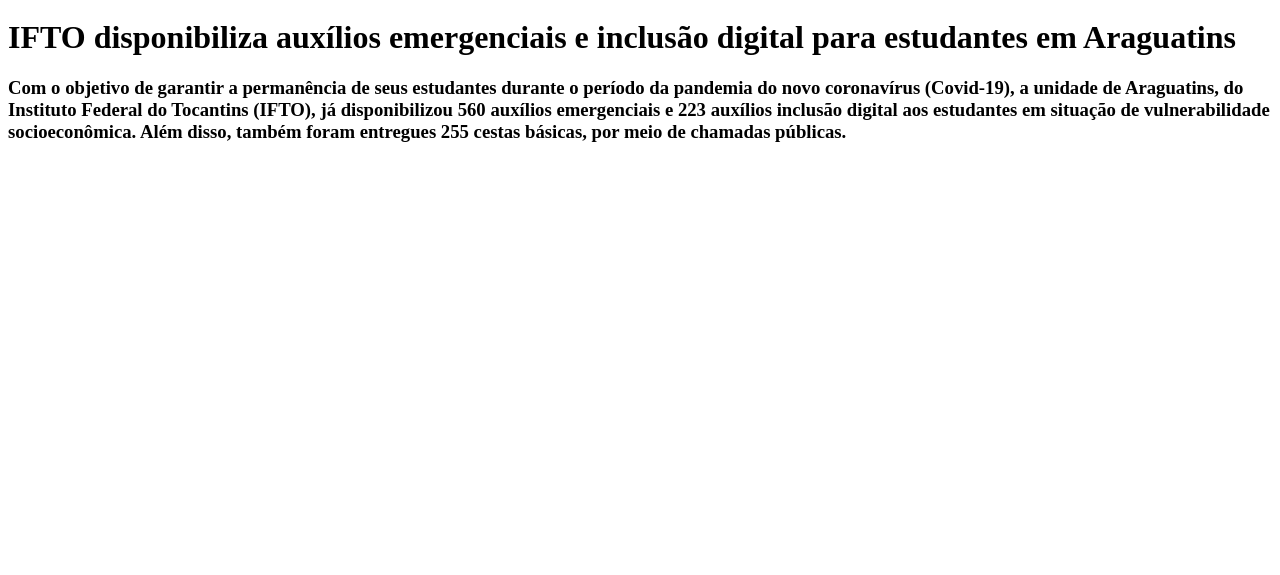
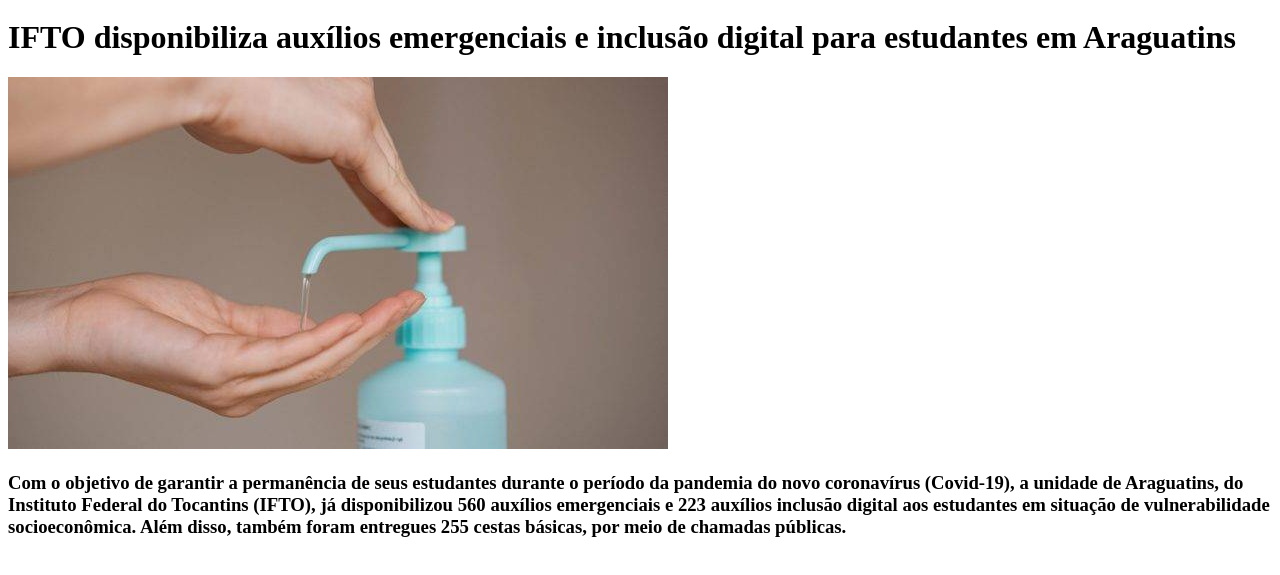
Before and after one commit to Geovanes1/Pweb, a plain HTML site: page index.html in a window 1280 px wide. Shown: the part 61-636 px from the top of the page. Drawn offline with Linux system fonts and the light colour scheme.

Commit message:
adicionado img

```diff
--- a/index.html
+++ b/index.html
@@ -8,6 +8,7 @@
    <h1>Ola mundo</h1>
 
 <h1>IFTO disponibiliza auxílios emergenciais e inclusão digital para estudantes em Araguatins</h1>
+<img src="img\gel.jpg">
 
 <h3>Com o objetivo de garantir a permanência de seus estudantes durante o período da pandemia do novo coronavírus (Covid-19), a unidade de Araguatins, do Instituto Federal do Tocantins (IFTO), já disponibilizou 560 auxílios emergenciais e 223 auxílios inclusão digital aos estudantes em situação de vulnerabilidade socioeconômica. Além disso, também foram entregues 255 cestas básicas, por meio de chamadas públicas.</h3>
 </body>
```
Also changed, not shown: img/gel.jpg (added).
